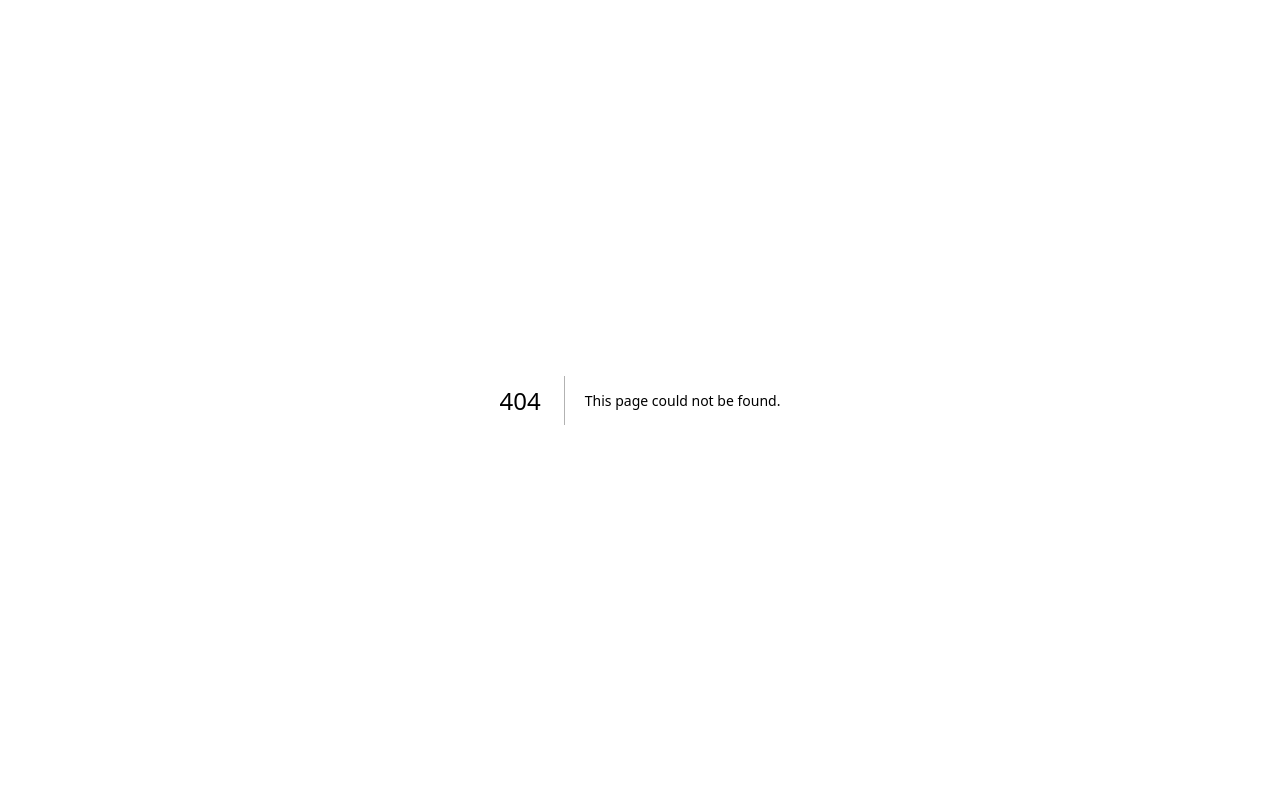
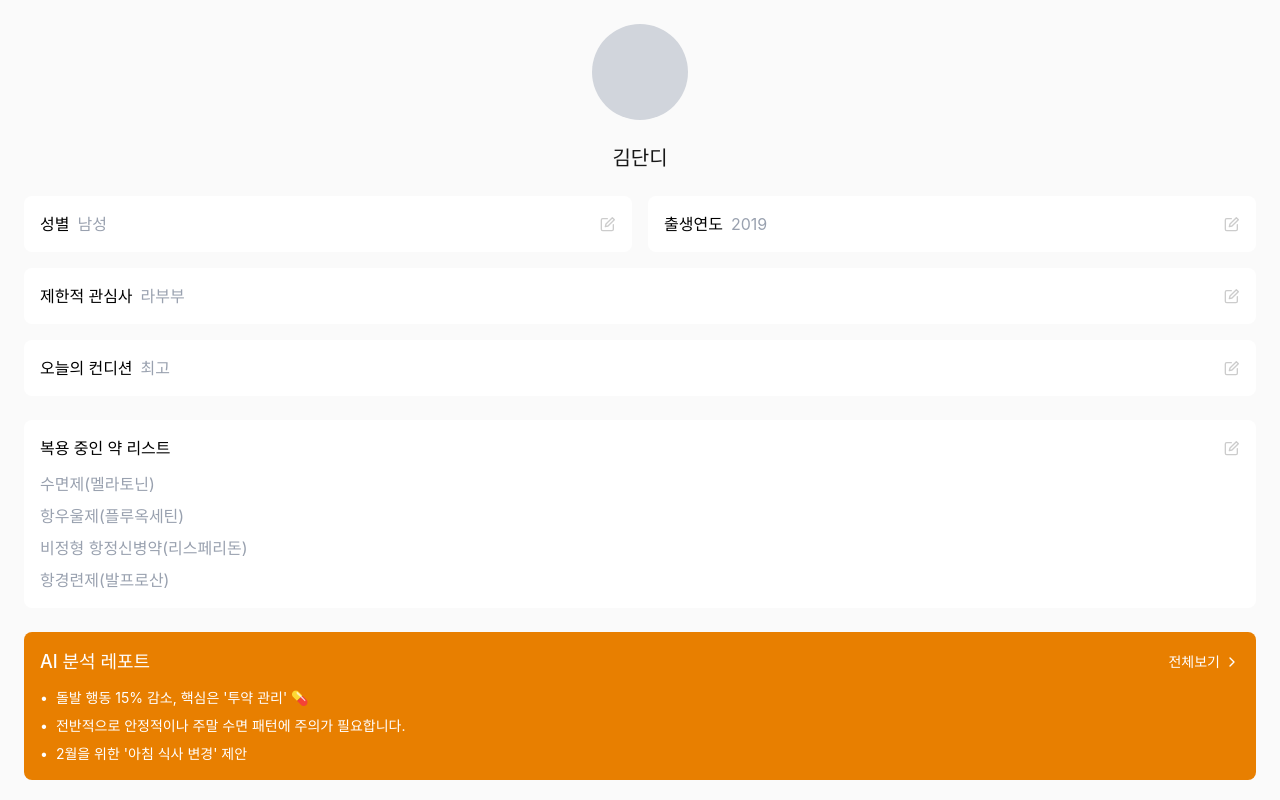
Before and after one commit to dandicare/doedorok, a Next.js app in the folder apps/web/: page /student/profile in a window 1280 px wide. Before the commit this address had no page. Built offline with nearby package versions, Linux system fonts and the light colour scheme; a web font is replaced by a local one.

Commit message:
feat: [페이지] 학생 프로필

```diff
--- a/apps/web/app/page.tsx
+++ b/apps/web/app/page.tsx
@@ -1,4 +1,4 @@
-'use client';
+"use client";
 
 import React, { useCallback } from "react";
 import { useRouter } from "next/navigation";
@@ -7,7 +7,7 @@ import { Button } from "../src/ui/button";
 export default function Home(): React.JSX.Element {
   const router = useRouter();
 
-  const onGo = useCallback(() => {
+  const onGoParentMorningCheckin = useCallback(() => {
     // WebView(앱) 안이면: 네이티브 화면 전환 트리거(postMessage).
     // 브라우저면: 그냥 Next 라우팅으로 해당 페이지 이동.
     if (isInReactNativeWebView()) {
@@ -17,9 +17,18 @@ export default function Home(): React.JSX.Element {
     }
   }, [router]);
 
+  const onGoStudentProfile = useCallback(() => {
+    if (isInReactNativeWebView()) {
+      navigateNative("student/profile");
+    } else {
+      router.push("/student/profile");
+    }
+  }, [router]);
+
   return (
     <main className="min-h-screen w-full flex flex-col gap-4 items-center justify-center p-6">
-      <Button onClick={onGo}>학부모 페이지</Button>
+      <Button onClick={onGoParentMorningCheckin}>학부모 페이지</Button>
+      <Button onClick={onGoStudentProfile}>학생 프로필 페이지</Button>
     </main>
   );
 }
--- /dev/null
+++ b/apps/web/app/student/profile/page.tsx
@@ -0,0 +1,199 @@
+"use client";
+
+import React from "react";
+import { useRouter } from "next/navigation";
+
+export default function StudentProfile(): React.JSX.Element {
+  const router = useRouter();
+
+  const handleEdit = (field: string) => {
+    router.push(`/student/profile/edit?field=${field}`);
+  };
+
+  return (
+    <div className="min-h-screen bg-[#FAFAFA]">
+      <div className="px-6 space-y-6 pt-6">
+        {/* Profile Image */}
+        <div className="flex justify-center">
+          <div className="w-24 h-24 bg-gray-300 rounded-full"></div>
+        </div>
+
+        {/* Name */}
+        <div className="text-center">
+          <h2 className="text-xl font-medium">김단디</h2>
+        </div>
+
+        {/* Profile Fields */}
+        <div className="space-y-4">
+          <div className="flex gap-4">
+            <div className="flex-1 flex items-center justify-between bg-white p-4 rounded-lg">
+              <div className="flex items-center gap-2">
+                <span className="text-black font-medium">성별</span>
+                <span className="text-gray-400">남성</span>
+              </div>
+              <button onClick={() => handleEdit("gender")}>
+                <svg width="16" height="16" viewBox="0 0 24 24" fill="none">
+                  <path
+                    d="M11 4H4a2 2 0 0 0-2 2v14a2 2 0 0 0 2 2h14a2 2 0 0 0 2-2v-7"
+                    stroke="#ccc"
+                    strokeWidth="2"
+                    strokeLinecap="round"
+                    strokeLinejoin="round"
+                  />
+                  <path
+                    d="m18.5 2.5 3 3L12 15l-4 1 1-4 9.5-9.5z"
+                    stroke="#ccc"
+                    strokeWidth="2"
+                    strokeLinecap="round"
+                    strokeLinejoin="round"
+                  />
+                </svg>
+              </button>
+            </div>
+            <div className="flex-1 flex items-center justify-between bg-white p-4 rounded-lg">
+              <div className="flex items-center gap-2">
+                <span className="text-black font-medium">출생연도</span>
+                <span className="text-gray-400">2019</span>
+              </div>
+              <button onClick={() => handleEdit("birthYear")}>
+                <svg width="16" height="16" viewBox="0 0 24 24" fill="none">
+                  <path
+                    d="M11 4H4a2 2 0 0 0-2 2v14a2 2 0 0 0 2 2h14a2 2 0 0 0 2-2v-7"
+                    stroke="#ccc"
+                    strokeWidth="2"
+                    strokeLinecap="round"
+                    strokeLinejoin="round"
+                  />
+                  <path
+                    d="m18.5 2.5 3 3L12 15l-4 1 1-4 9.5-9.5z"
+                    stroke="#ccc"
+                    strokeWidth="2"
+                    strokeLinecap="round"
+                    strokeLinejoin="round"
+                  />
+                </svg>
+              </button>
+            </div>
+          </div>
+
+          <div className="flex items-center justify-between bg-white p-4 rounded-lg">
+            <div className="flex items-center gap-2">
+              <span className="text-black font-medium">제한적 관심사</span>
+              <span className="text-gray-400">라부부</span>
+            </div>
+            <button onClick={() => handleEdit("interest")}>
+              <svg width="16" height="16" viewBox="0 0 24 24" fill="none">
+                <path
+                  d="M11 4H4a2 2 0 0 0-2 2v14a2 2 0 0 0 2 2h14a2 2 0 0 0 2-2v-7"
+                  stroke="#ccc"
+                  strokeWidth="2"
+                  strokeLinecap="round"
+                  strokeLinejoin="round"
+                />
+                <path
+                  d="m18.5 2.5 3 3L12 15l-4 1 1-4 9.5-9.5z"
+                  stroke="#ccc"
+                  strokeWidth="2"
+                  strokeLinecap="round"
+                  strokeLinejoin="round"
+                />
+              </svg>
+            </button>
+          </div>
+
+          <div className="flex items-center justify-between bg-white p-4 rounded-lg">
+            <div className="flex items-center gap-2">
+              <span className="text-black font-medium">오늘의 컨디션</span>
+              <span className="text-gray-400">최고</span>
+            </div>
+            <button onClick={() => handleEdit("condition")}>
+              <svg width="16" height="16" viewBox="0 0 24 24" fill="none">
+                <path
+                  d="M11 4H4a2 2 0 0 0-2 2v14a2 2 0 0 0 2 2h14a2 2 0 0 0 2-2v-7"
+                  stroke="#ccc"
+                  strokeWidth="2"
+                  strokeLinecap="round"
+                  strokeLinejoin="round"
+                />
+                <path
+                  d="m18.5 2.5 3 3L12 15l-4 1 1-4 9.5-9.5z"
+                  stroke="#ccc"
+                  strokeWidth="2"
+                  strokeLinecap="round"
+                  strokeLinejoin="round"
+                />
+              </svg>
+            </button>
+          </div>
+        </div>
+
+        {/* Medication Section */}
+        <div className="bg-white p-4 rounded-lg space-y-3">
+          <div className="flex items-center justify-between">
+            <span className="text-black font-medium">복용 중인 약 리스트</span>
+            <button onClick={() => handleEdit("medication")}>
+              <svg width="16" height="16" viewBox="0 0 24 24" fill="none">
+                <path
+                  d="M11 4H4a2 2 0 0 0-2 2v14a2 2 0 0 0 2 2h14a2 2 0 0 0 2-2v-7"
+                  stroke="#ccc"
+                  strokeWidth="2"
+                  strokeLinecap="round"
+                  strokeLinejoin="round"
+                />
+                <path
+                  d="m18.5 2.5 3 3L12 15l-4 1 1-4 9.5-9.5z"
+                  stroke="#ccc"
+                  strokeWidth="2"
+                  strokeLinecap="round"
+                  strokeLinejoin="round"
+                />
+              </svg>
+            </button>
+          </div>
+
+          <div className="space-y-2">
+            <div className="text-gray-400">수면제(멜라토닌)</div>
+            <div className="text-gray-400">항우울제(플루옥세틴)</div>
+            <div className="text-gray-400">비정형 항정신병약(리스페리돈)</div>
+            <div className="text-gray-400">항경련제(발프로산)</div>
+          </div>
+        </div>
+
+        {/* AI Analysis Button */}
+        <div className="bg-[#E87F00] text-white p-4 rounded-lg">
+          <div className="flex items-center justify-between mb-3">
+            <h3 className="text-lg font-medium">AI 분석 레포트</h3>
+            <div className="flex items-center gap-1 text-sm">
+              <span>전체보기</span>
+              <svg width="16" height="16" viewBox="0 0 24 24" fill="none">
+                <path
+                  d="M9 18L15 12L9 6"
+                  stroke="white"
+                  strokeWidth="2"
+                  strokeLinecap="round"
+                  strokeLinejoin="round"
+                />
+              </svg>
+            </div>
+          </div>
+          <div className="space-y-2 text-sm">
+            <div className="flex items-center gap-2">
+              <span>•</span>
+              <span>돌발 행동 15% 감소, 핵심은 '투약 관리' 💊</span>
+            </div>
+            <div className="flex items-center gap-2">
+              <span>•</span>
+              <span>
+                전반적으로 안정적이나 주말 수면 패턴에 주의가 필요합니다.
+              </span>
+            </div>
+            <div className="flex items-center gap-2">
+              <span>•</span>
+              <span>2월을 위한 '아침 식사 변경' 제안</span>
+            </div>
+          </div>
+        </div>
+      </div>
+    </div>
+  );
+}
```
Also changed, not shown: 1 other file (tests, documents, lock files or other folders).
